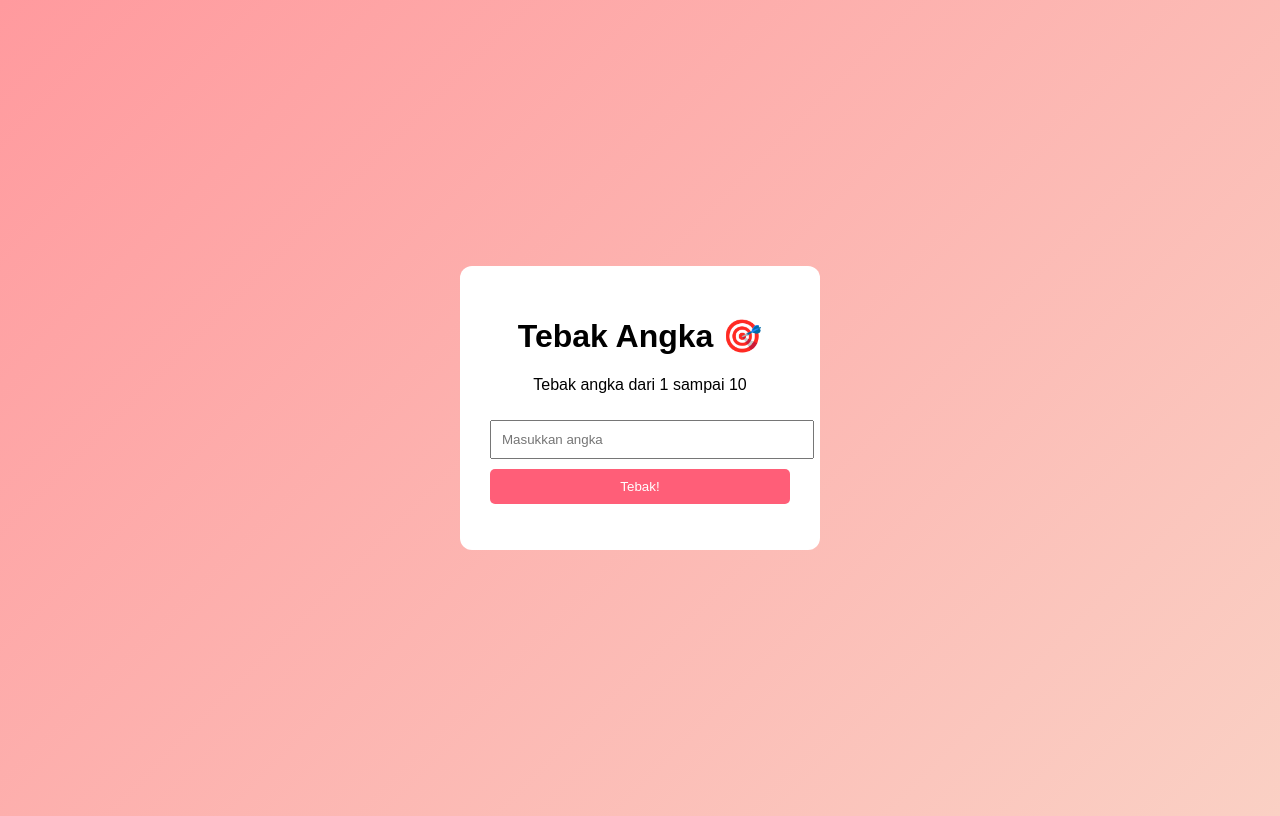
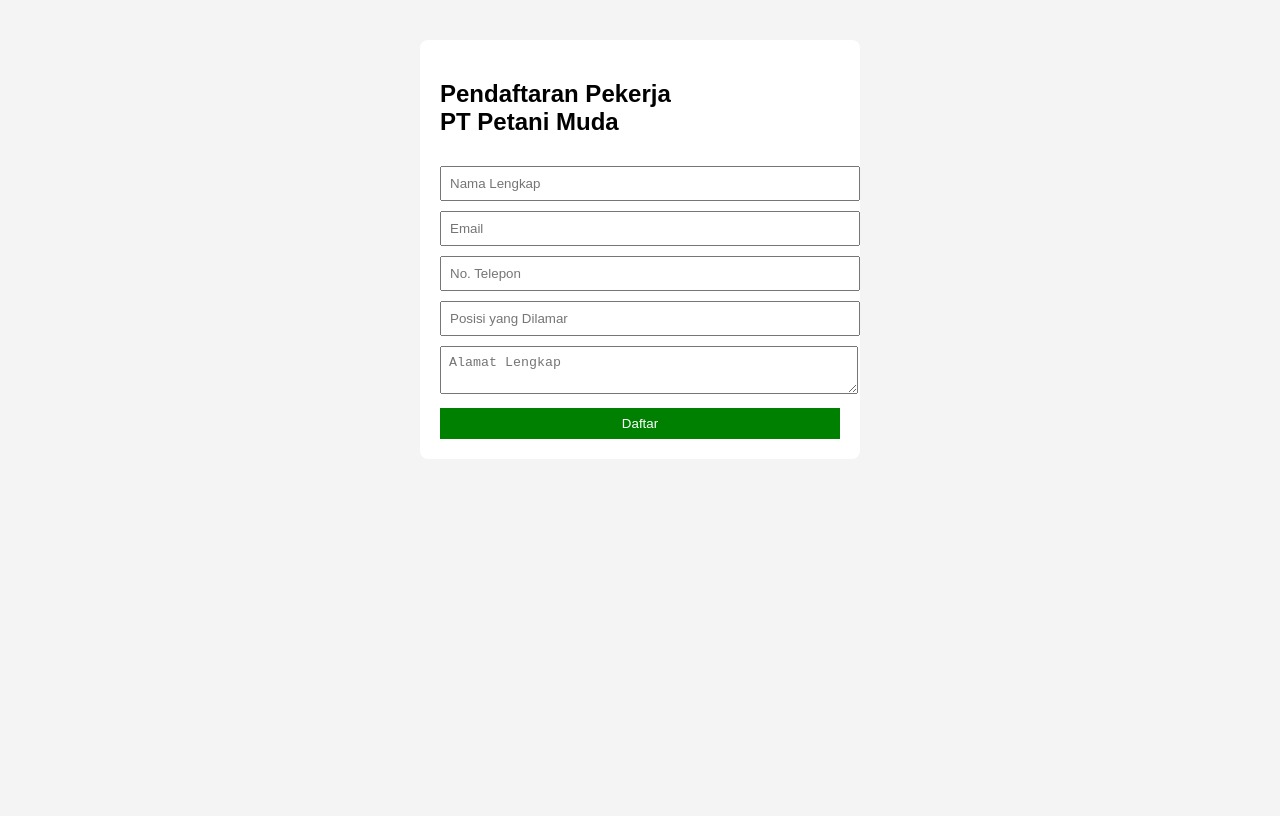
Before and after one commit to roadmen12/gandi88, a plain HTML site: page index.html in a window 1280 px wide. Drawn offline with Linux system fonts and the light colour scheme.

Commit message:
Update index.html
update

```diff
--- a/index.html
+++ b/index.html
@@ -2,21 +2,45 @@
 <html lang="id">
 <head>
     <meta charset="UTF-8">
-    <title>Tebak Angka</title>
-    <link rel="stylesheet" href="style.css">
+    <title>Form Pendaftaran Pekerja - PT Petani Muda</title>
+    <style>
+        body {
+            font-family: Arial, sans-serif;
+            background: #f4f4f4;
+        }
+        form {
+            background: #fff;
+            padding: 20px;
+            width: 400px;
+            margin: 40px auto;
+            border-radius: 8px;
+        }
+        input, textarea, button {
+            width: 100%;
+            margin-top: 10px;
+            padding: 8px;
+        }
+        button {
+            background: green;
+            color: white;
+            border: none;
+            cursor: pointer;
+        }
+    </style>
 </head>
 <body>
 
-<div class="container">
-    <h1>Tebak Angka 🎯</h1>
-    <p>Tebak angka dari 1 sampai 10</p>
+<form action="http://localhost:3000/kirim" method="POST">
+    <h2>Pendaftaran Pekerja<br>PT Petani Muda</h2>
 
-    <input type="number" id="guess" placeholder="Masukkan angka">
-    <button onclick="checkNumber()">Tebak!</button>
+    <input type="text" name="nama" placeholder="Nama Lengkap" required>
+    <input type="email" name="email" placeholder="Email" required>
+    <input type="text" name="telepon" placeholder="No. Telepon" required>
+    <input type="text" name="posisi" placeholder="Posisi yang Dilamar" required>
+    <textarea name="alamat" placeholder="Alamat Lengkap" required></textarea>
 
-    <p id="message"></p>
-</div>
+    <button type="submit">Daftar</button>
+</form>
 
-<script src="script.js"></script>
 </body>
 </html>
```
